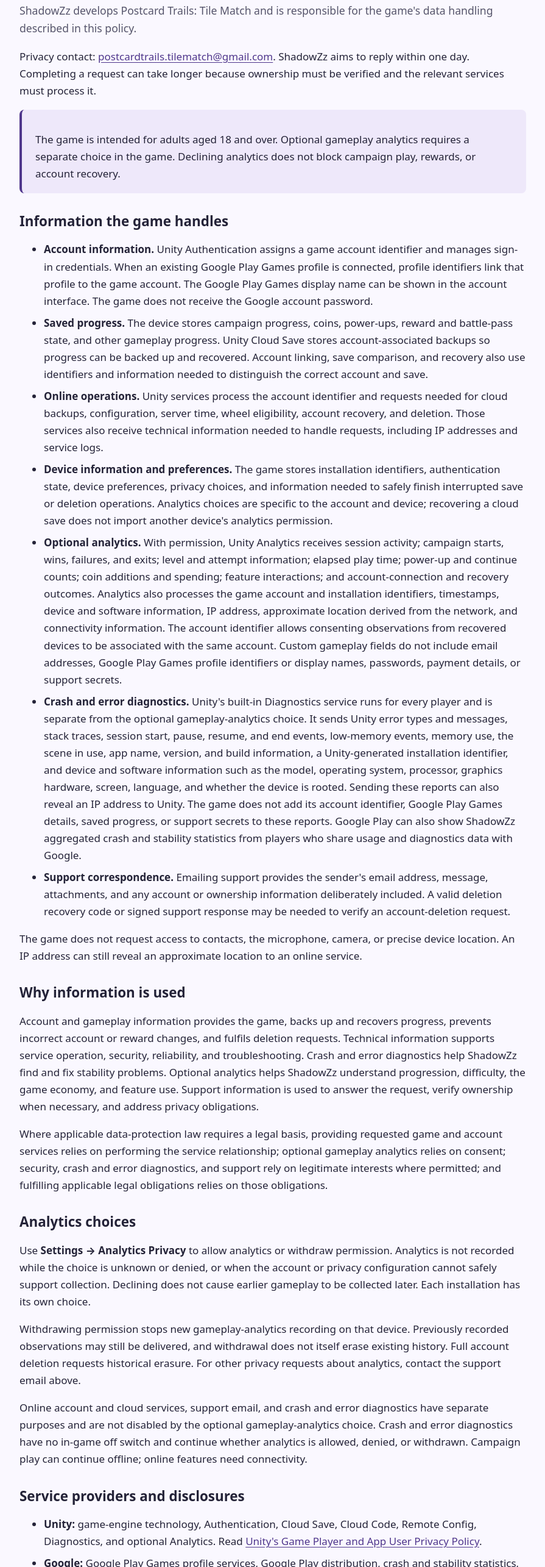
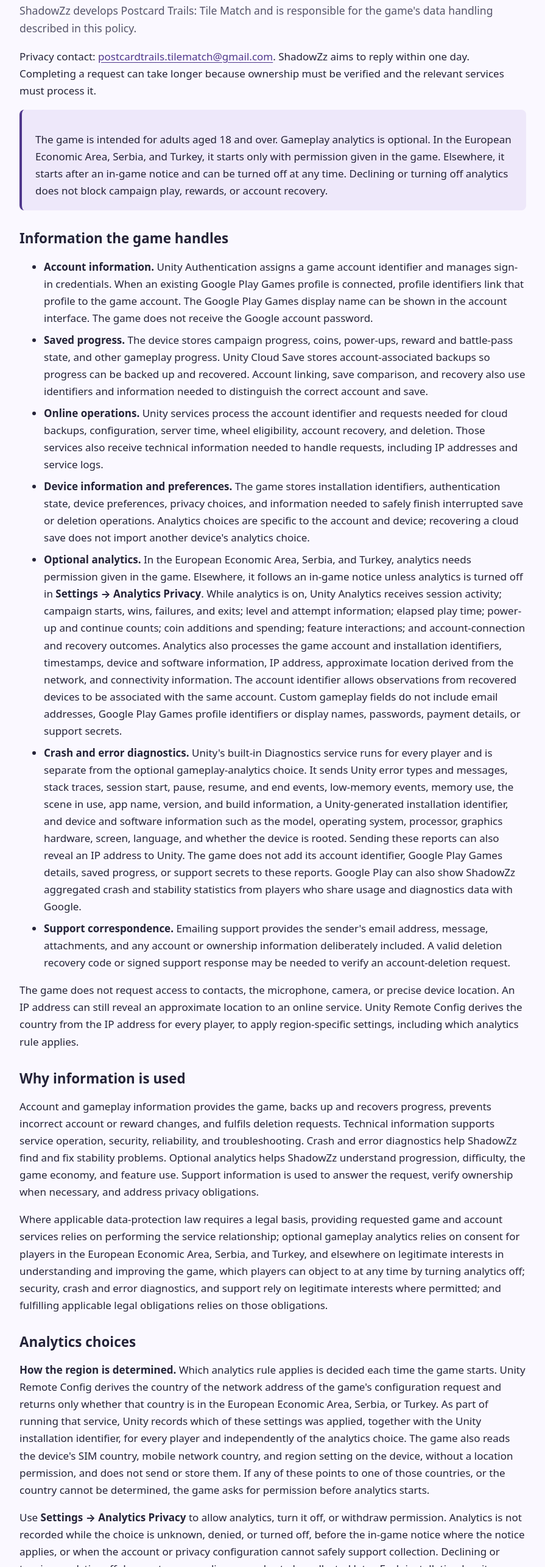
Before and after one commit to koStitch/postcard-trails-info, a plain HTML site: page privacy/index.html in a window 1280 px wide. Shown: the part 230-2800 px from the top of the page at 61% size, without its empty margins (192-1087 px from the left). Drawn offline with Linux system fonts and the light colour scheme.

Commit message:
Add files via upload

```diff
--- a/privacy/index.html
+++ b/privacy/index.html
@@ -13,30 +13,31 @@
 <h1>Privacy policy</h1>
 <p class="lead">ShadowZz develops Postcard Trails: Tile Match and is responsible for the game's data handling described in this policy.</p>
 <p>Privacy contact: <a href="mailto:postcardtrails.tilematch@gmail.com">postcardtrails.tilematch@gmail.com</a>. ShadowZz aims to reply within one day. Completing a request can take longer because ownership must be verified and the relevant services must process it.</p>
-<div class="notice"><p>The game is intended for adults aged 18 and over. Optional gameplay analytics requires a separate choice in the game. Declining analytics does not block campaign play, rewards, or account recovery.</p></div>
+<div class="notice"><p>The game is intended for adults aged 18 and over. Gameplay analytics is optional. In the European Economic Area, Serbia, and Turkey, it starts only with permission given in the game. Elsewhere, it starts after an in-game notice and can be turned off at any time. Declining or turning off analytics does not block campaign play, rewards, or account recovery.</p></div>
 
 <section id="information"><h2>Information the game handles</h2>
 <ul>
 <li><strong>Account information.</strong> Unity Authentication assigns a game account identifier and manages sign-in credentials. When an existing Google Play Games profile is connected, profile identifiers link that profile to the game account. The Google Play Games display name can be shown in the account interface. The game does not receive the Google account password.</li>
 <li><strong>Saved progress.</strong> The device stores campaign progress, coins, power-ups, reward and battle-pass state, and other gameplay progress. Unity Cloud Save stores account-associated backups so progress can be backed up and recovered. Account linking, save comparison, and recovery also use identifiers and information needed to distinguish the correct account and save.</li>
 <li><strong>Online operations.</strong> Unity services process the account identifier and requests needed for cloud backups, configuration, server time, wheel eligibility, account recovery, and deletion. Those services also receive technical information needed to handle requests, including IP addresses and service logs.</li>
-<li><strong>Device information and preferences.</strong> The game stores installation identifiers, authentication state, device preferences, privacy choices, and information needed to safely finish interrupted save or deletion operations. Analytics choices are specific to the account and device; recovering a cloud save does not import another device's analytics permission.</li>
-<li><strong>Optional analytics.</strong> With permission, Unity Analytics receives session activity; campaign starts, wins, failures, and exits; level and attempt information; elapsed play time; power-up and continue counts; coin additions and spending; feature interactions; and account-connection and recovery outcomes. Analytics also processes the game account and installation identifiers, timestamps, device and software information, IP address, approximate location derived from the network, and connectivity information. The account identifier allows consenting observations from recovered devices to be associated with the same account. Custom gameplay fields do not include email addresses, Google Play Games profile identifiers or display names, passwords, payment details, or support secrets.</li>
+<li><strong>Device information and preferences.</strong> The game stores installation identifiers, authentication state, device preferences, privacy choices, and information needed to safely finish interrupted save or deletion operations. Analytics choices are specific to the account and device; recovering a cloud save does not import another device's analytics choice.</li>
+<li><strong>Optional analytics.</strong> In the European Economic Area, Serbia, and Turkey, analytics needs permission given in the game. Elsewhere, it follows an in-game notice unless analytics is turned off in <strong>Settings → Analytics Privacy</strong>. While analytics is on, Unity Analytics receives session activity; campaign starts, wins, failures, and exits; level and attempt information; elapsed play time; power-up and continue counts; coin additions and spending; feature interactions; and account-connection and recovery outcomes. Analytics also processes the game account and installation identifiers, timestamps, device and software information, IP address, approximate location derived from the network, and connectivity information. The account identifier allows observations from recovered devices to be associated with the same account. Custom gameplay fields do not include email addresses, Google Play Games profile identifiers or display names, passwords, payment details, or support secrets.</li>
 <li><strong>Crash and error diagnostics.</strong> Unity's built-in Diagnostics service runs for every player and is separate from the optional gameplay-analytics choice. It sends Unity error types and messages, stack traces, session start, pause, resume, and end events, low-memory events, memory use, the scene in use, app name, version, and build information, a Unity-generated installation identifier, and device and software information such as the model, operating system, processor, graphics hardware, screen, language, and whether the device is rooted. Sending these reports can also reveal an IP address to Unity. The game does not add its account identifier, Google Play Games details, saved progress, or support secrets to these reports. Google Play can also show ShadowZz aggregated crash and stability statistics from players who share usage and diagnostics data with Google.</li>
 <li><strong>Support correspondence.</strong> Emailing support provides the sender's email address, message, attachments, and any account or ownership information deliberately included. A valid deletion recovery code or signed support response may be needed to verify an account-deletion request.</li>
 </ul>
-<p>The game does not request access to contacts, the microphone, camera, or precise device location. An IP address can still reveal an approximate location to an online service.</p>
+<p>The game does not request access to contacts, the microphone, camera, or precise device location. An IP address can still reveal an approximate location to an online service. Unity Remote Config derives the country from the IP address for every player, to apply region-specific settings, including which analytics rule applies.</p>
 </section>
 
 <section id="purposes"><h2>Why information is used</h2>
 <p>Account and gameplay information provides the game, backs up and recovers progress, prevents incorrect account or reward changes, and fulfils deletion requests. Technical information supports service operation, security, reliability, and troubleshooting. Crash and error diagnostics help ShadowZz find and fix stability problems. Optional analytics helps ShadowZz understand progression, difficulty, the game economy, and feature use. Support information is used to answer the request, verify ownership when necessary, and address privacy obligations.</p>
-<p>Where applicable data-protection law requires a legal basis, providing requested game and account services relies on performing the service relationship; optional gameplay analytics relies on consent; security, crash and error diagnostics, and support rely on legitimate interests where permitted; and fulfilling applicable legal obligations relies on those obligations.</p>
+<p>Where applicable data-protection law requires a legal basis, providing requested game and account services relies on performing the service relationship; optional gameplay analytics relies on consent for players in the European Economic Area, Serbia, and Turkey, and elsewhere on legitimate interests in understanding and improving the game, which players can object to at any time by turning analytics off; security, crash and error diagnostics, and support rely on legitimate interests where permitted; and fulfilling applicable legal obligations relies on those obligations.</p>
 </section>
 
 <section id="choices"><h2>Analytics choices</h2>
-<p>Use <strong>Settings → Analytics Privacy</strong> to allow analytics or withdraw permission. Analytics is not recorded while the choice is unknown or denied, or when the account or privacy configuration cannot safely support collection. Declining does not cause earlier gameplay to be collected later. Each installation has its own choice.</p>
-<p>Withdrawing permission stops new gameplay-analytics recording on that device. Previously recorded observations may still be delivered, and withdrawal does not itself erase existing history. Full account deletion requests historical erasure. For other privacy requests about analytics, contact the support email above.</p>
-<p>Online account and cloud services, support email, and crash and error diagnostics have separate purposes and are not disabled by the optional gameplay-analytics choice. Crash and error diagnostics have no in-game off switch and continue whether analytics is allowed, denied, or withdrawn. Campaign play can continue offline; online features need connectivity.</p>
+<p><strong>How the region is determined.</strong> Which analytics rule applies is decided each time the game starts. Unity Remote Config derives the country of the network address of the game's configuration request and returns only whether that country is in the European Economic Area, Serbia, or Turkey. As part of running that service, Unity records which of these settings was applied, together with the Unity installation identifier, for every player and independently of the analytics choice. The game also reads the device's SIM country, mobile network country, and region setting on the device, without a location permission, and does not send or store them. If any of these points to one of those countries, or the country cannot be determined, the game asks for permission before analytics starts.</p>
+<p>Use <strong>Settings → Analytics Privacy</strong> to allow analytics, turn it off, or withdraw permission. Analytics is not recorded while the choice is unknown, denied, or turned off, before the in-game notice where the notice applies, or when the account or privacy configuration cannot safely support collection. Declining or turning analytics off does not cause earlier gameplay to be collected later. Each installation has its own choice.</p>
+<p>Withdrawing permission or turning analytics off stops new gameplay-analytics recording on that device. Previously recorded observations may still be delivered, and neither action itself erases existing history. Full account deletion requests historical erasure. For other privacy requests about analytics, contact the support email above.</p>
+<p>Online account and cloud services, support email, and crash and error diagnostics have separate purposes and are not disabled by the optional gameplay-analytics choice. Crash and error diagnostics have no in-game off switch and continue whether analytics is allowed, denied, turned off, or withdrawn. Campaign play can continue offline; online features need connectivity.</p>
 </section>
 
 <section id="providers"><h2>Service providers and disclosures</h2>
```
